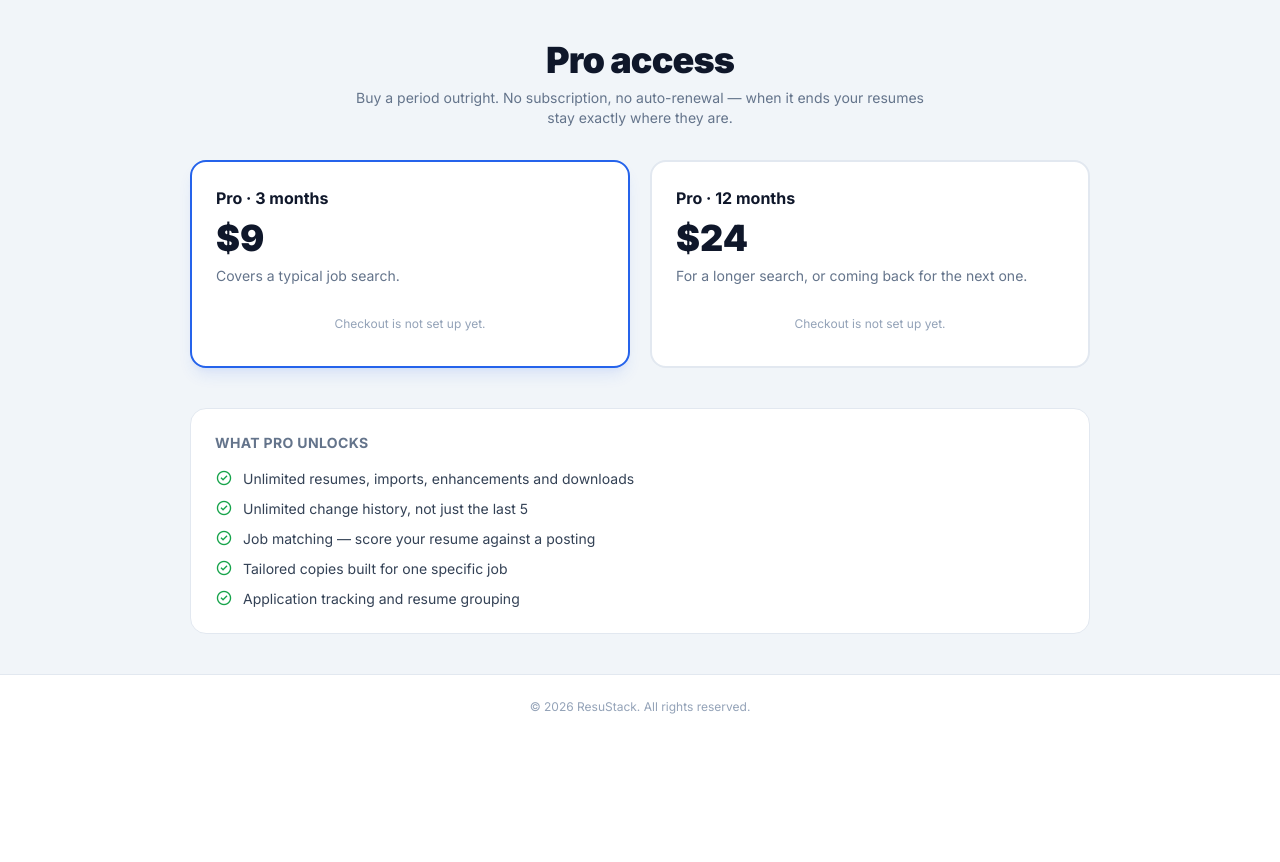
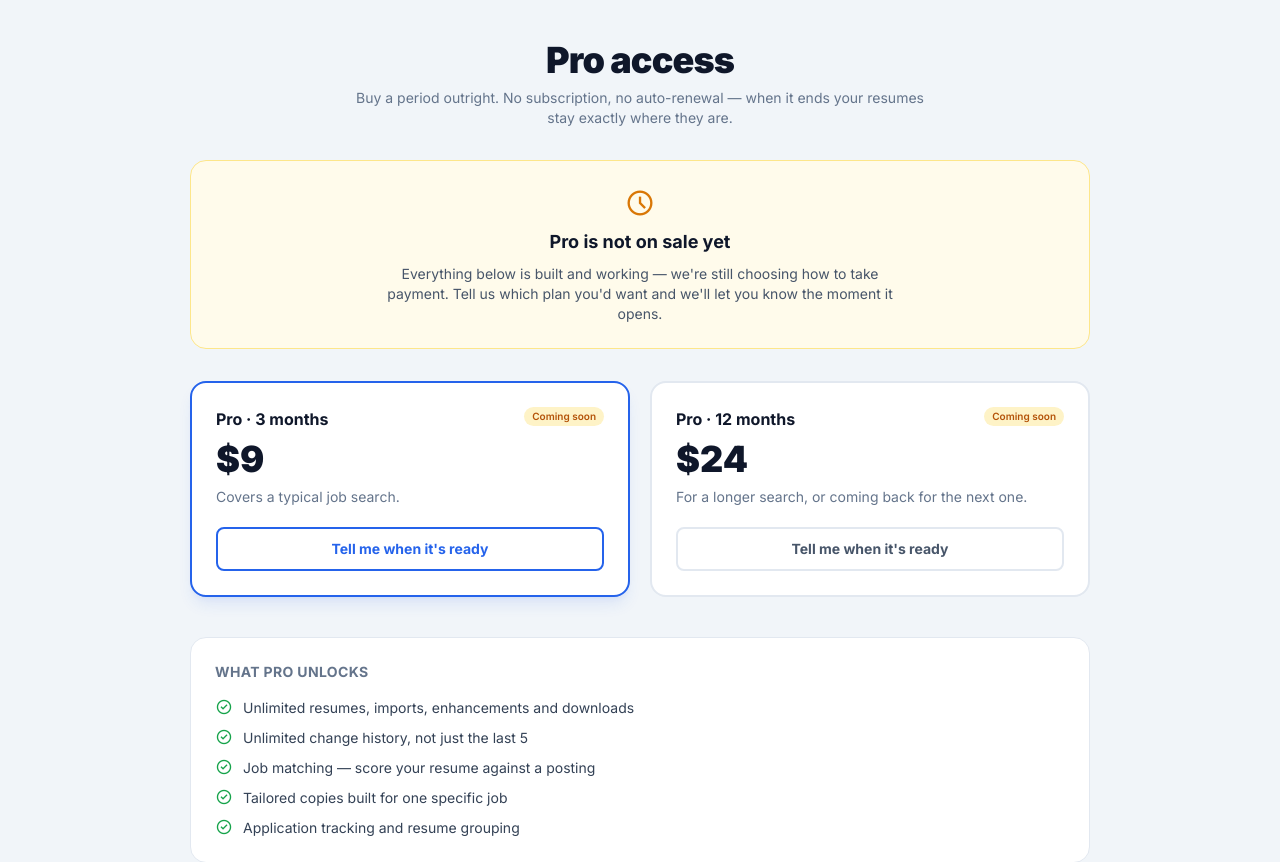
Before and after one commit to koksalkapucuoglu/resume-enhance, a Django app: page /pricing/ in a window 1280 px wide. Shown: the part 69-931 px from the top of the page. Before the commit the page ends 783 px from the top, so only its background shows below. Run offline with Django 4.2, Linux system fonts and the light colour scheme; the visitor is signed in with stand-in values (Sample User, id 1); some libraries are stand-ins or nearby versions.

Commit message:
feat: hold payments in a coming-soon state until a provider is chosen
No provider is picked yet, so nothing should look like it can take money. The
plans stay visible — what Pro will cost is useful either way — behind a notice
saying it is not on sale.

- PAYMENT_STATUS gates the payment paths, defaulting to coming_soon. Checkout
  refuses a hand-made POST, and the webhook answers 503 rather than acting on
  anything that arrives before a provider exists.
- The buy button becomes "tell me when it's ready", recorded against the plan.
  Which plan people reach for is the best input into choosing a provider and a
  price, and it costs them nothing to say.
- Upsell copy elsewhere no longer promises a purchase, and the assistant is
  told to point at the pricing page without implying it can be bought today.
- Granting Pro by hand still works: what is gated is payment, not access.

Co-Authored-By: Claude Opus 5 <noreply@anthropic.com>

```diff
--- a/core/settings.py
+++ b/core/settings.py
@@ -311,6 +311,10 @@ PREMIUM_PLANS = [
 ]
 
 PAYMENTS = {
+    # "coming_soon" until a provider is chosen: the plans are shown so people
+    # know what Pro will cost, but nothing tries to take money. Flip to "live"
+    # once checkout URLs and a webhook secret are configured.
+    "STATUS": os.environ.get("PAYMENT_STATUS", "coming_soon"),
     "PROVIDER": os.environ.get("PAYMENT_PROVIDER", "lemonsqueezy"),
     "WEBHOOK_SECRET": os.environ.get("PAYMENT_WEBHOOK_SECRET", ""),
 }
--- a/resume/services/agent_loop.py
+++ b/resume/services/agent_loop.py
@@ -165,8 +165,9 @@ You help the user manage and improve their resumes by calling tools. Rules:
 - If a tool returns an error, explain it plainly and suggest what to do next.
 - Job matching, tailoring a resume to a posting and application tracking are
   Pro features. If they are not in your tool list, this user is on the free
-  plan: say the feature needs Pro rather than pretending you did it, and
-  mention they can buy a fixed period at /pricing/ — there is no subscription.
+  plan: say the feature needs Pro rather than pretending you did it. Pro is not
+  on sale yet — point them at /pricing/ to see what it will include and to be
+  told when it opens. Never imply they can buy it today.
 """
 
 
--- a/resume/services/payment_service.py
+++ b/resume/services/payment_service.py
@@ -25,6 +25,17 @@ logger = logging.getLogger(__name__)
 
 class PaymentError(Exception):
     """Raised when a webhook cannot be trusted or understood."""
+
+
+def is_live():
+    """
+    Whether money can actually change hands.
+
+    False while a provider is still being chosen. The plans stay visible — what
+    Pro costs is useful information either way — but every path that would
+    start a payment stops here instead.
+    """
+    return settings.PAYMENTS.get("STATUS") == "live"
 
 
 def plans():
--- a/resume/templates/resume/pricing.html
+++ b/resume/templates/resume/pricing.html
@@ -48,6 +48,14 @@
       </div>
     {% endif %}
 
+    {% if not payments_live %}
+      <div class="mt-8 bg-amber-50 border border-amber-200 rounded-2xl p-6 text-center">
+        <span class="material-symbols-outlined text-amber-600 text-3xl">schedule</span>
+        <h2 class="text-lg font-bold text-slate-900 mt-1">{{ UI.pricing_soon_title }}</h2>
+        <p class="text-slate-600 text-sm mt-2 max-w-lg mx-auto">{{ UI.pricing_soon_body }}</p>
+      </div>
+    {% endif %}
+
     {% if is_pro %}
       <div class="mt-8 bg-white border-2 border-green-500 rounded-2xl p-6 text-center">
         <span class="material-symbols-outlined text-green-600 text-4xl">verified</span>
@@ -63,10 +71,25 @@
     <div class="mt-8 grid gap-5 sm:grid-cols-2">
       {% for plan in plans %}
         <div class="bg-white rounded-2xl p-6 flex flex-col border-2 {% if plan.highlight %}border-primary shadow-lg shadow-primary/10{% else %}border-slate-200{% endif %}">
-          <h3 class="font-bold text-slate-900">{{ plan.name }}</h3>
+          <div class="flex items-start justify-between gap-2">
+            <h3 class="font-bold text-slate-900">{{ plan.name }}</h3>
+            {% if not payments_live %}
+              <span class="text-[10px] px-2 py-0.5 rounded-full bg-amber-100 text-amber-700 font-semibold whitespace-nowrap">{{ UI.pricing_soon_badge }}</span>
+            {% endif %}
+          </div>
           <p class="text-4xl font-black text-slate-900 mt-2">{{ plan.price_display }}</p>
           <p class="text-slate-500 text-sm mt-2 flex-1">{{ plan.blurb }}</p>
-          {% if plan.checkout_url %}
+
+          {% if not payments_live %}
+            <form method="post" action="{% url 'resume:register_premium_interest' %}" class="mt-5">
+              {% csrf_token %}
+              <input type="hidden" name="plan" value="{{ plan.code }}">
+              <button type="submit"
+                      class="w-full py-2.5 rounded-lg font-bold text-sm transition-colors border-2 {% if plan.highlight %}border-primary text-primary hover:bg-primary hover:text-white{% else %}border-slate-200 text-slate-600 hover:bg-slate-50{% endif %}">
+                {{ UI.pricing_notify }}
+              </button>
+            </form>
+          {% elif plan.checkout_url %}
             <form method="post" action="{% url 'resume:start_checkout' plan.code %}" class="mt-5">
               {% csrf_token %}
               <button type="submit"
--- a/resume/urls.py
+++ b/resume/urls.py
@@ -9,6 +9,11 @@ urlpatterns = [
     path("dashboard/", views.DashboardView.as_view(), name="dashboard"),
     path("pricing/", views.pricing_page, name="pricing"),
     path("checkout/<str:plan_code>/", views.start_checkout, name="start_checkout"),
+    path(
+        "pricing/notify/",
+        views.register_premium_interest,
+        name="register_premium_interest",
+    ),
     path("webhooks/payments/", views.payment_webhook, name="payment_webhook"),
     path("jobs/", views.JobListView.as_view(), name="jobs"),
     path("jobs/<int:pk>/update/", views.update_job_posting, name="update_job_posting"),
--- a/resume/views.py
+++ b/resume/views.py
@@ -30,7 +30,7 @@ from resume.services.pdf_service import (
     PdfGenerationError,
     resume_pdf_service,
 )
-from resume.models import JobPosting, Resume, ResumeRevision
+from resume.models import Feedback, JobPosting, Resume, ResumeRevision
 from resume.services import diff_service, revision_service
 
 logger = logging.getLogger(__name__)
@@ -1412,6 +1412,7 @@ def pricing_page(request):
         "resume/pricing.html",
         {
             "plans": payment_service.plans(),
+            "payments_live": payment_service.is_live(),
             "is_pro": profile.is_pro(),
             "premium_until": profile.premium_until,
             "days_left": profile.premium_days_left,
@@ -1422,6 +1423,36 @@ def pricing_page(request):
 
 @login_required
 @require_http_methods(["POST"])
+def register_premium_interest(request):
+    """
+    Note that someone wanted to buy while checkout is still coming.
+
+    Which plan people reach for is the most useful input into choosing a
+    provider and a price, and it costs them nothing to tell us.
+    """
+    from resume.services import payment_service
+
+    plan = payment_service.get_plan(request.POST.get("plan", ""))
+    if plan:
+        Feedback.objects.create(
+            user=request.user,
+            message=f"Waitlist: {plan['name']}",
+            page="pricing",
+        )
+        messages.success(request, str(UI_WAITLIST_THANKS.get(
+            request.user.profile.ui_language, UI_WAITLIST_THANKS["en"]
+        )))
+    return redirect("resume:pricing")
+
+
+UI_WAITLIST_THANKS = {
+    "en": "Noted — we'll email you when Pro goes on sale.",
+    "tr": "Not aldık — Pro satışa çıkınca size e-posta atacağız.",
+}
+
+
+@login_required
+@require_http_methods(["POST"])
 def start_checkout(request, plan_code):
     """
     Hand the user off to the provider's hosted checkout.
@@ -1430,6 +1461,11 @@ def start_checkout(request, plan_code):
     the outcome over the webhook.
     """
     from resume.services import payment_service
+
+    if not payment_service.is_live():
+        # Reachable only by a hand-made POST; the page offers no buy button.
+        messages.error(request, "Checkout is not open yet.")
+        return redirect("resume:pricing")
 
     plan = payment_service.get_plan(plan_code)
     if not plan:
@@ -1457,6 +1493,12 @@ def payment_webhook(request):
     unsigned is refused before the body is read as data.
     """
     from resume.services import payment_service
+
+    if not payment_service.is_live():
+        # No provider is configured to call this yet, so anything arriving here
+        # is not something to act on.
+        logger.warning("Payment webhook received while checkout is not live")
+        return HttpResponse(status=503)
 
     provider = payment_service.get_provider()
     try:
--- a/templates/registration/profile.html
+++ b/templates/registration/profile.html
@@ -173,7 +173,7 @@
                             </a>
                         {% else %}
                             <a href="{% url 'resume:pricing' %}" class="px-5 py-2.5 bg-primary text-white text-sm font-bold rounded-lg hover:bg-primary-hover transition-colors">
-                                {{ UI.pricing_buy }}
+                                {{ UI.jobs_pro_cta }}
                             </a>
                         {% endif %}
                     </div>
```
Also changed, not shown: ROADMAP.md (+4 -2 lines), resume/i18n.py (+10 -2 lines), resume/tests/test_payments.py (+82 -6 lines), .claude/PAYMENTS.md, 1 other file.
